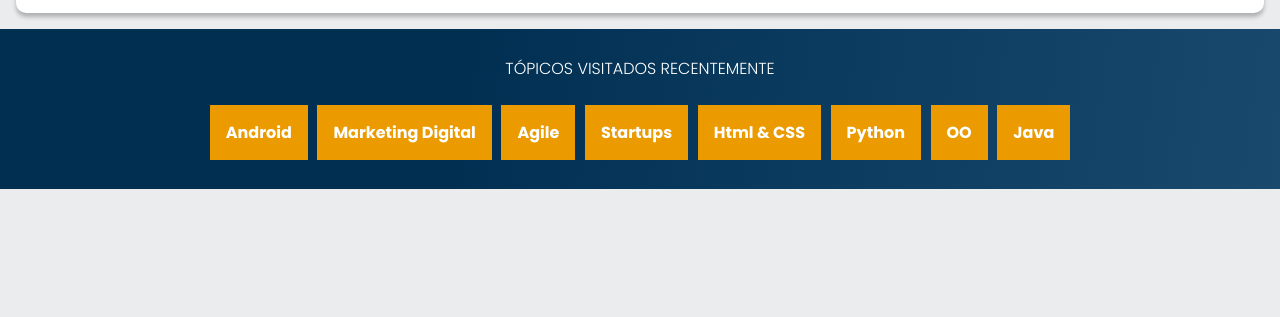
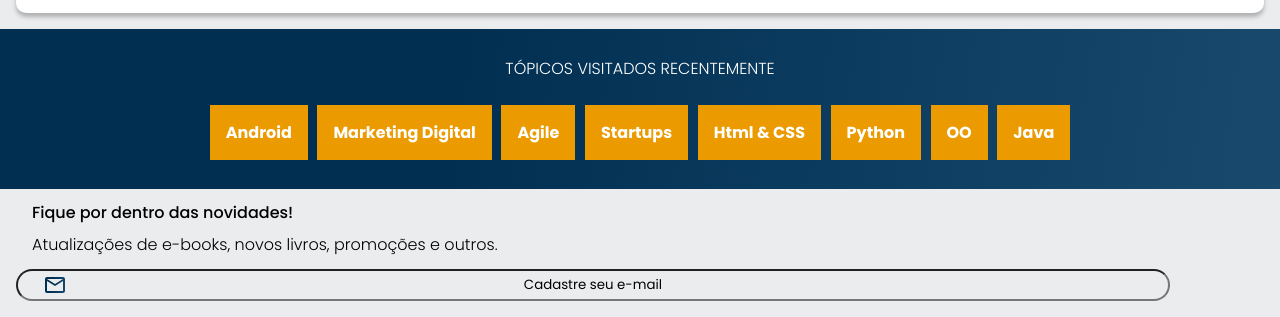
Before and after one commit to pedromarts/Projeto_mobile_first, a plain HTML site: page index.html in a window 1280 px wide. Shown: the part 2385-2702 px from the top of the page. Before the commit the page ends 2574 px from the top, so only its background shows below. Drawn offline with nearby package versions, Linux system fonts and the light colour scheme.

Commit message:
Criando o campo contato (sozinho)

```diff
--- a/index.html
+++ b/index.html
@@ -187,7 +187,12 @@
             </li>
         </ul>
     </section>
-
+    <!-- Contato -->
+    <section class="contato">
+        <h2 class="contato__titulo">Fique por dentro das novidades!</h2>
+        <p class="contato__texto">Atualizações de e-books, novos livros, promoções e outros.</p>
+        <input type="email" class="contato__email" placeholder="Cadastre seu e-mail">
+    </section>
 
 
 
--- a/style.css
+++ b/style.css
@@ -2,6 +2,7 @@
 @import url(style/banner.css);
 @import url(style/carrossel.css);
 @import url(style/topicos.css);
+@import url(style/contato.css);
 
 
 :root{
--- /dev/null
+++ b/style/contato.css
@@ -0,0 +1,39 @@
+.contato{
+    margin: 1em;
+}
+
+.contato__titulo{
+    font-size: 1,125em;
+    font-weight: 500;
+    color: var(--azul-gradiente);
+    margin: 1em;
+
+}
+
+.contato__texto{
+    font-weight: 300;
+    color: var(--azul-gradiente);
+    margin: 1em;
+}
+
+.contato__email{
+    font-size: 0,875em;
+    background-color:transparent;
+
+    border: 1px solid var (--azul-gradiente);
+    border-radius: 24px;
+    color: var(--azul-gradiente);
+
+    padding: 1em;
+    width: 90%;
+    height: 2px;
+}
+
+.contato__email::placeholder{
+    font-family: var(--fonte-primaria);
+    font-weight: 400;
+    text-align: center;
+    color: var(--azul-gradiente);
+    background: url("../img-mobile_first/Email.svg") no-repeat;
+    background-position: 1em;
+}
```
